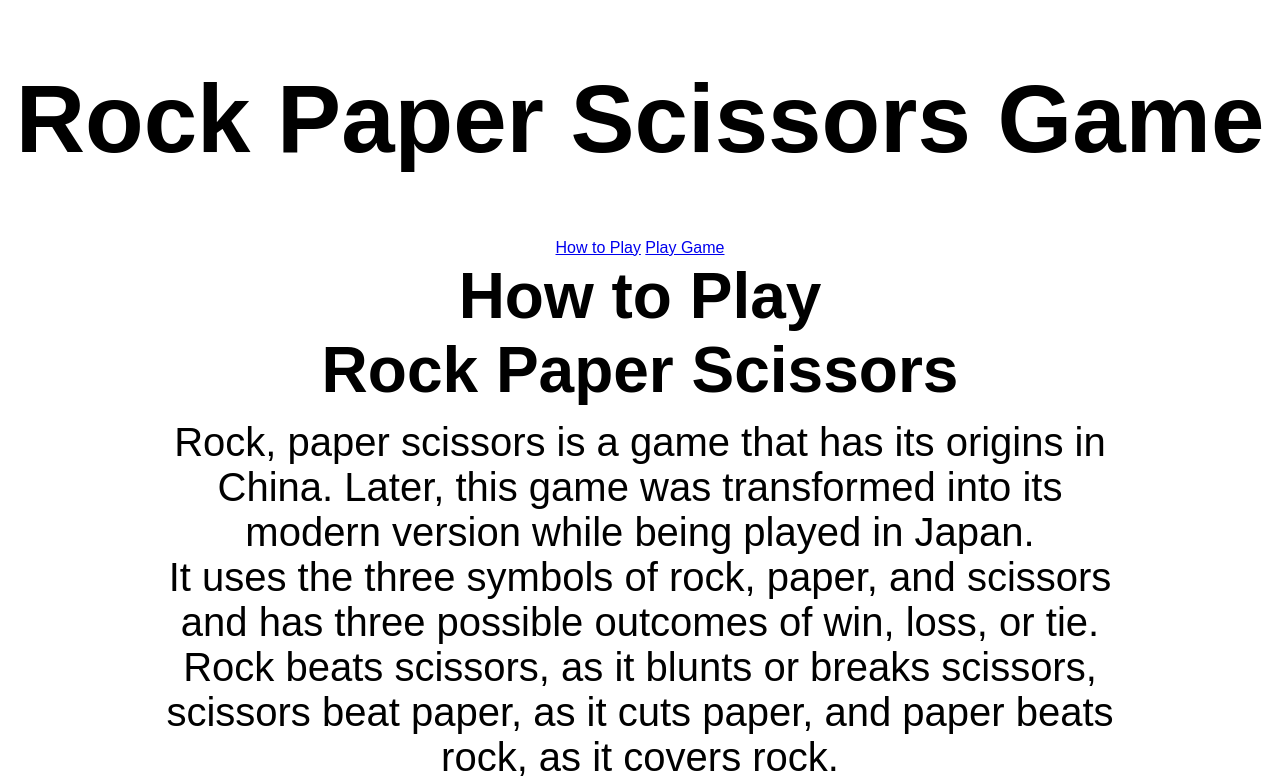
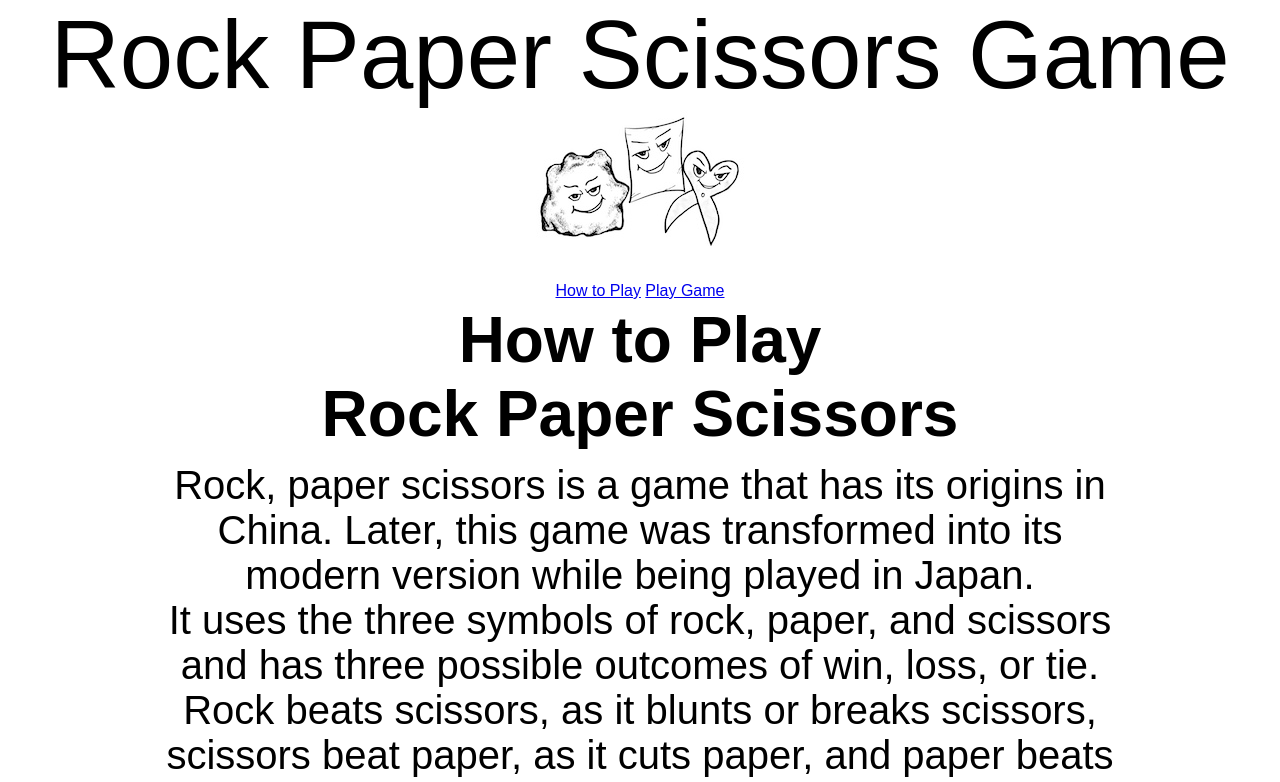
Before and after one commit to rachank/rock-paper-scissors-3, a plain HTML site: page index.html in a window 1280 px wide. Shown: the top 782 px of the page. Drawn offline with Linux system fonts and the light colour scheme; a web font is replaced by a local one.

Commit message:
update navigation bar with links

```diff
--- a/index.html
+++ b/index.html
@@ -20,14 +20,20 @@
 <body>
     <!--Game Navigation-->
     <header>
+        <div class="header-container"
+        <h1 id="heading">Rock Paper Scissors Game</h1>
+
+        <img id="logo" src="assets/images/images-logo/rock-paper-scissors-logo-small.jpg"
+
+            alt="logo of rock paper and scissors"></div>
+        <nav class="navheadings">
+            <a href="./index.html">How to Play</a>
+            <a href="./playgame.html">Play Game</a>
+        </nav>
+
+        </div>
 
 
-    <!-- Title and navigation -->
-    <h1 id="heading">Rock Paper Scissors Game</h1>
-    <nav>
-        <a href="./index.html">How to Play</a>
-        <a href="./playgame.html">Play Game</a>
-      </nav>
     </header>
 
     <!-- OLD CODE <div><img id="logo" src="assets/images/images.logo/rock-paper-scissors-logo-small.jpg"
```
Also changed, not shown: assets/images/images-logo/rock-paper-scissors-logo-small.jpg (added).
